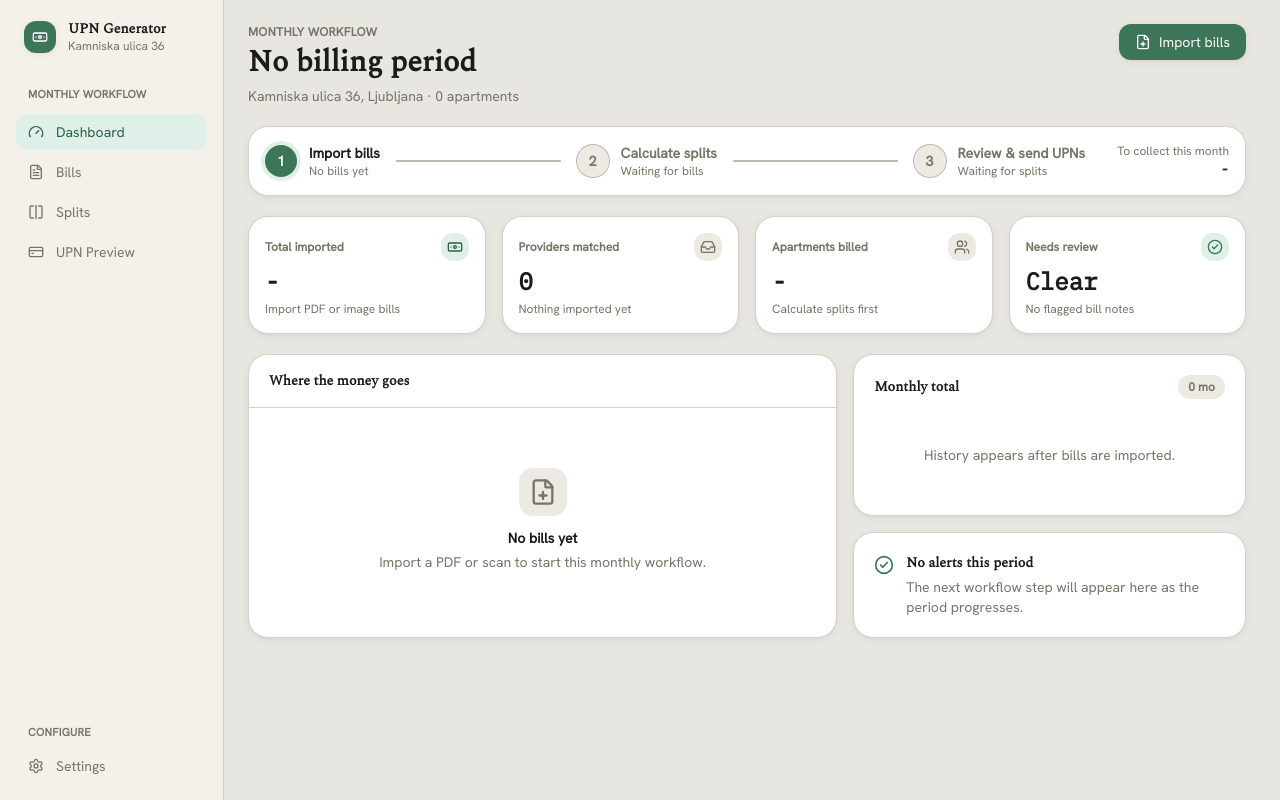
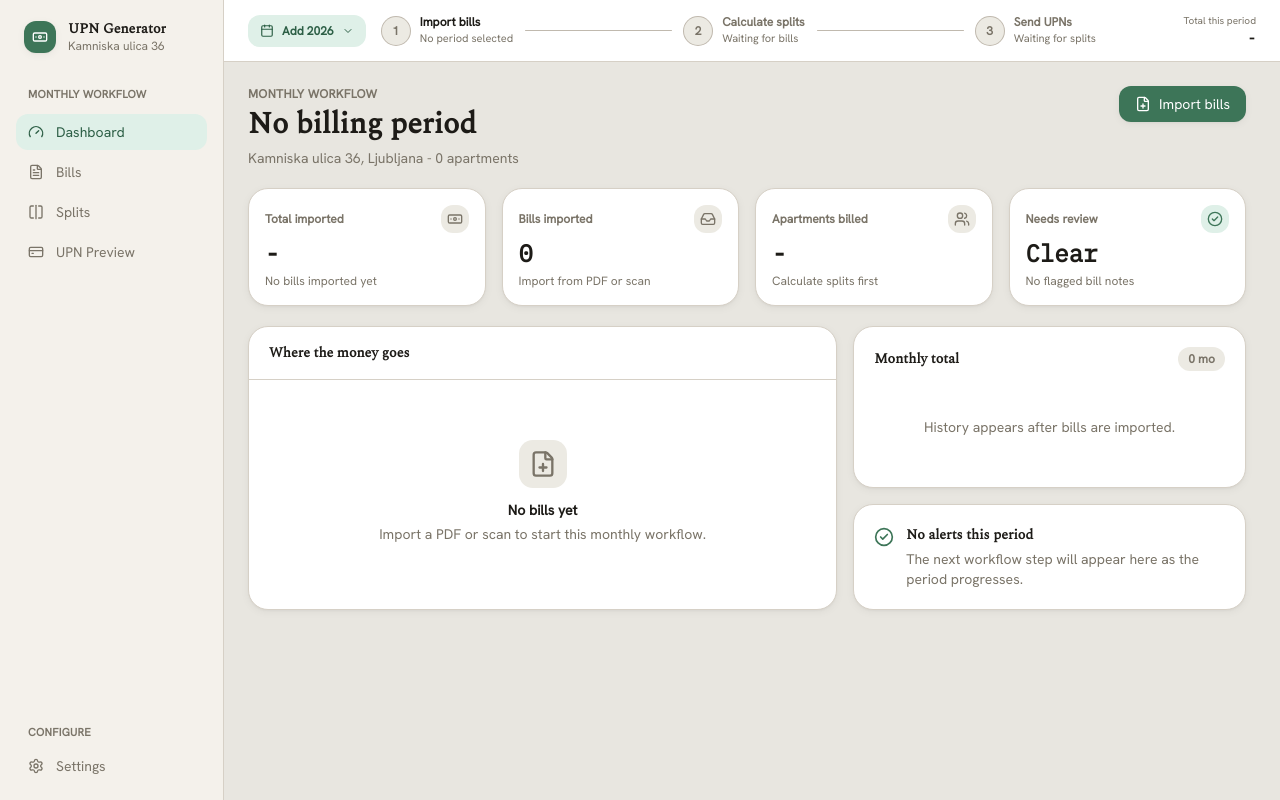
Before and after one commit to Bishi/upn-generator, a React (Vite) app: page / in a window 1280 px wide. Built offline with nearby package versions, Linux system fonts and the light colour scheme.

Commit message:
Update dashboard to refined workflow mock

```diff
--- /dev/null
+++ b/src/lib/upn-actions.ts
@@ -0,0 +1,32 @@
+import { open } from "@tauri-apps/plugin-dialog";
+import { ipc } from "@/lib/ipc";
+import type { EmailResult } from "@/lib/types";
+
+export type DownloadUpnResult = {
+  folder: string;
+  count: number;
+  paths: string[];
+};
+
+export async function downloadPeriodUpnPdfs(
+  billingPeriodId: number,
+): Promise<DownloadUpnResult | null> {
+  const folder = await open({
+    directory: true,
+    title: "Choose folder to save UPN PDFs",
+  });
+  if (!folder || typeof folder !== "string") return null;
+
+  const paths = await ipc.saveAllUpns(billingPeriodId, folder);
+  return {
+    folder,
+    count: paths.length,
+    paths,
+  };
+}
+
+export function sendPeriodEmails(
+  billingPeriodId: number,
+): Promise<EmailResult[]> {
+  return ipc.sendEmails(billingPeriodId);
+}
--- a/src/routes/__root.tsx
+++ b/src/routes/__root.tsx
@@ -74,6 +74,7 @@ function ShellContent() {
   const { allPeriods, selected } = useBillingPeriodSelection();
   const snapshot = useWorkflowSnapshot(selected?.id, allPeriods);
   const showContextBar =
+    location.pathname === "/" ||
     location.pathname.startsWith("/bills") ||
     location.pathname.startsWith("/splits") ||
     location.pathname.startsWith("/upn");
--- a/src/routes/index.tsx
+++ b/src/routes/index.tsx
@@ -1,22 +1,32 @@
 import { createFileRoute, Link } from "@tanstack/react-router";
-import { useMemo, type ReactNode } from "react";
+import { useMemo, useState, type ReactNode } from "react";
 import {
   AlertTriangle,
   ArrowRight,
   Banknote,
-  Check,
+  Building2,
   CheckCircle2,
+  Download,
+  Droplet,
   FilePlus,
+  Flame,
   Inbox,
   Layers,
+  Loader2,
   Send,
+  Sparkles,
+  Trash2,
   Users,
+  Wind,
+  Zap,
 } from "lucide-react";
 import { useBillingPeriodSelection } from "@/lib/billing-period-selection";
-import type { BillingPeriod } from "@/lib/types";
+import type { BillingPeriod, Provider } from "@/lib/types";
 import { formatEur, MONTHS } from "@/lib/types";
+import { downloadPeriodUpnPdfs, sendPeriodEmails } from "@/lib/upn-actions";
+import { useWorkflowSnapshot } from "@/lib/workflow-snapshot";
+import { Button } from "@/components/ui/button";
 import { Card } from "@/components/ui/card";
-import { useWorkflowSnapshot } from "@/lib/workflow-snapshot";
 
 export const Route = createFileRoute("/")({
   component: DashboardPage,
@@ -27,10 +37,23 @@ type PeriodTotal = {
   totalCents: number;
 };
 
+type ProviderRow = {
+  key: string;
+  label: string;
+  providerName: string;
+  total: number;
+  count: number;
+};
+
 function DashboardPage() {
   const { allPeriods, selected } = useBillingPeriodSelection();
   const snapshot = useWorkflowSnapshot(selected?.id, allPeriods);
   const { apartments, providers, bills, splits } = snapshot;
+  const [actionMessage, setActionMessage] = useState<string | null>(null);
+  const [actionError, setActionError] = useState(false);
+  const [sending, setSending] = useState(false);
+  const [downloading, setDownloading] = useState(false);
+
   const history = useMemo<PeriodTotal[]>(
     () =>
       [...allPeriods]
@@ -43,20 +66,16 @@ function DashboardPage() {
         .reverse()
         .map((period) => ({
           period,
-          totalCents:
-            snapshot.periodStatuses.get(period.id)?.totalCents ?? 0,
+          totalCents: snapshot.periodStatuses.get(period.id)?.totalCents ?? 0,
         })),
     [allPeriods, snapshot.periodStatuses],
   );
 
   const totalCents = bills.reduce((sum, bill) => sum + bill.amount_cents, 0);
   const apartmentsWithSplits = new Set(splits.map((split) => split.apartment_id)).size;
-  const needsReview = bills.filter((bill) => bill.parse_note?.trim()).length;
-  const importedProviderCount = new Set(
-    bills
-      .map((bill) => bill.provider_id)
-      .filter((providerId): providerId is number => providerId != null),
-  ).size;
+  const reviewBills = bills.filter((bill) => bill.parse_note?.trim());
+  const firstReviewBill = reviewBills[0] ?? null;
+  const needsReview = reviewBills.length;
   const unmatchedBillCount = bills.filter((bill) => bill.provider_id == null).length;
   const selectedLabel = selected
     ? `${MONTHS[selected.month - 1]} ${selected.year}`
@@ -66,28 +85,133 @@ function DashboardPage() {
   const splitsReady = splits.length > 0;
   const upnsReady = billsReady && splitsReady;
   const maxHistory = Math.max(1, ...history.map((entry) => entry.totalCents));
+  const selectedHistoryIndex = history.findIndex((entry) => entry.period.id === selected?.id);
+  const previousHistory =
+    selectedHistoryIndex > 0 ? history[selectedHistoryIndex - 1] : null;
+  const monthlyDelta =
+    previousHistory && previousHistory.totalCents > 0
+      ? ((totalCents - previousHistory.totalCents) / previousHistory.totalCents) * 100
+      : null;
+  const totalDetail =
+    !billsReady
+      ? "No bills imported yet"
+      : monthlyDelta != null
+        ? `${monthlyDelta >= 0 ? "+" : ""}${monthlyDelta.toFixed(1)}% vs ${
+            MONTHS[previousHistory!.period.month - 1]
+          }`
+        : `${bills.length} source bill${bills.length === 1 ? "" : "s"}`;
+  const expectedBillCount = providers.length || bills.length;
+  const billsImportedValue = billsReady
+    ? expectedBillCount > 0
+      ? `${bills.length} / ${expectedBillCount}`
+      : String(bills.length)
+    : expectedBillCount > 0
+      ? `0 / ${expectedBillCount}`
+      : "0";
+  const billsImportedDetail = !billsReady
+    ? "Import from PDF or scan"
+    : unmatchedBillCount > 0
+      ? `${unmatchedBillCount} bill${unmatchedBillCount === 1 ? "" : "s"} unmatched`
+      : "All providers detected";
+  const apartmentsBilledDetail =
+    splitsReady && apartments.length > 0 && apartmentsWithSplits >= apartments.length
+      ? "100% of m2 allocated"
+      : splitsReady
+        ? `${apartmentsWithSplits} of ${apartments.length} apartments allocated`
+        : "Calculate splits first";
+  const reviewLabel =
+    firstReviewBill?.provider_name ??
+    firstReviewBill?.creditor_name ??
+    firstReviewBill?.source_filename ??
+    "Bill";
+  const reviewNote = firstReviewBill?.parse_note?.trim() ?? "";
 
-  const primaryAction = !billsReady
-    ? { to: "/bills" as const, label: "Import bills", icon: <FilePlus className="size-4" /> }
-    : !splitsReady
-      ? { to: "/splits" as const, label: "Calculate splits", icon: <Layers className="size-4" /> }
-      : { to: "/upn" as const, label: "Review & send", icon: <Send className="size-4" /> };
+  const providerById = useMemo(
+    () =>
+      new Map(
+        providers
+          .filter((provider): provider is Provider & { id: number } => provider.id != null)
+          .map((provider) => [provider.id, provider]),
+      ),
+    [providers],
+  );
 
-  const providerRows = useMemo(() => {
-    const byProvider = new Map<string, { total: number; count: number }>();
+  const providerRows = useMemo<ProviderRow[]>(() => {
+    const byProvider = new Map<string, ProviderRow>();
+
     for (const bill of bills) {
-      const key =
-        bill.provider_name ?? (bill.creditor_name || bill.source_filename);
-      const current = byProvider.get(key) ?? { total: 0, count: 0 };
+      const provider = bill.provider_id != null ? providerById.get(bill.provider_id) : null;
+      const key = provider?.id != null ? `provider-${provider.id}` : `bill-${bill.id}`;
+      const label =
+        provider?.service_type?.trim() ||
+        provider?.name?.trim() ||
+        bill.provider_name?.trim() ||
+        bill.creditor_name?.trim() ||
+        bill.source_filename;
+      const providerName =
+        provider?.name?.trim() ||
+        bill.provider_name?.trim() ||
+        bill.creditor_name?.trim() ||
+        bill.source_filename;
+      const current =
+        byProvider.get(key) ?? {
+          key,
+          label,
+          providerName,
+          total: 0,
+          count: 0,
+        };
+
       byProvider.set(key, {
+        ...current,
         total: current.total + bill.amount_cents,
         count: current.count + 1,
       });
     }
-    return [...byProvider.entries()]
-      .map(([label, value]) => ({ label, ...value }))
-      .sort((a, b) => b.total - a.total);
-  }, [bills]);
+
+    return [...byProvider.values()].sort((a, b) => b.total - a.total);
+  }, [bills, providerById]);
+
+  const handleDownload = async () => {
+    if (!selected?.id) return;
+    setActionMessage(null);
+    setActionError(false);
+    setDownloading(true);
+    try {
+      const result = await downloadPeriodUpnPdfs(selected.id);
+      if (result) {
+        setActionMessage(`Saved ${result.count} PDF(s) to ${result.folder}`);
+      }
+    } catch (error) {
+      setActionError(true);
+      setActionMessage(String(error));
+    } finally {
+      setDownloading(false);
+    }
+  };
+
+  const handleSendEmails = async () => {
+    if (!selected?.id) return;
+    setActionMessage(null);
+    setActionError(false);
+    setSending(true);
+    try {
+      const results = await sendPeriodEmails(selected.id);
+      const sentCount = results.filter((result) => result.success).length;
+      const failedCount = results.length - sentCount;
+      setActionMessage(
+        failedCount > 0
+          ? `Sent ${sentCount} email(s), ${failedCount} failed.`
+          : `Sent ${sentCount} email(s).`,
+      );
+      setActionError(failedCount > 0);
+    } catch (error) {
+      setActionError(true);
+      setActionMessage(String(error));
+    } finally {
+      setSending(false);
+    }
+  };
 
   return (
     <div className="flex flex-col gap-5">
@@ -98,109 +222,73 @@ function DashboardPage() {
           </div>
           <h2 className="mt-1 text-3xl font-semibold leading-tight">{selectedLabel}</h2>
           <p className="mt-1 text-sm text-muted-foreground">
-            {buildingLabel} · {apartments.length} apartment{apartments.length === 1 ? "" : "s"}
+            {buildingLabel} - {apartments.length} apartment
+            {apartments.length === 1 ? "" : "s"}
           </p>
         </div>
-        <div className="flex flex-wrap gap-2">
-          {upnsReady && (
-            <Link
-              to="/bills"
-              className="inline-flex h-9 items-center justify-center gap-2 rounded-md border border-input bg-card px-4 text-sm font-medium shadow-card transition-colors hover:bg-accent hover:text-accent-foreground"
-            >
-              <FilePlus className="size-4" />
-              Import more
-            </Link>
-          )}
-          <Link
-            to={primaryAction.to}
-            className="inline-flex h-9 items-center justify-center gap-2 rounded-md bg-primary px-4 text-sm font-medium text-primary-foreground shadow-card transition-colors hover:bg-primary/90"
-          >
-            {primaryAction.icon}
-            {primaryAction.label}
-          </Link>
-        </div>
+
+        <DashboardActions
+          billsReady={billsReady}
+          splitsReady={splitsReady}
+          selectedPeriodId={selected?.id ?? null}
+          sending={sending}
+          downloading={downloading}
+          onDownload={handleDownload}
+          onSend={handleSendEmails}
+        />
       </section>
 
-      <Card className="p-4">
-        <div className="flex flex-wrap items-center gap-4">
-          <WorkflowStep
-            state={billsReady ? "done" : "now"}
-            number={1}
-            label="Import bills"
-            detail={
-              billsReady
-                ? `${bills.length} bill${bills.length === 1 ? "" : "s"} imported`
-                : "No bills yet"
-            }
-          />
-          <StepRail done={billsReady} />
-          <WorkflowStep
-            state={splitsReady ? "done" : billsReady ? "now" : "todo"}
-            number={2}
-            label="Calculate splits"
-            detail={
-              splitsReady
-                ? `${apartmentsWithSplits} apartment${apartmentsWithSplits === 1 ? "" : "s"} split`
-                : "Waiting for bills"
-            }
-          />
-          <StepRail done={splitsReady} />
-          <WorkflowStep
-            state={upnsReady ? "now" : "todo"}
-            number={3}
-            label="Review & send UPNs"
-            detail={upnsReady ? "Apartment packets ready" : "Waiting for splits"}
-          />
-          <div className="ml-auto min-w-32 text-right">
-            <div className="text-xs text-muted-foreground">To collect this month</div>
-            <div className="font-mono text-sm font-semibold">
-              {billsReady ? `${formatEur(totalCents)} EUR` : "-"}
-            </div>
-          </div>
+      {actionMessage && (
+        <div
+          className={`rounded-md border px-4 py-3 text-sm ${
+            actionError
+              ? "border-danger/30 bg-danger-soft text-danger"
+              : "border-success/30 bg-success-soft text-success"
+          }`}
+        >
+          {actionMessage}
         </div>
-      </Card>
+      )}
 
       <div className="grid gap-4 lg:grid-cols-4">
         <StatTile
           icon={<Banknote className="size-4" />}
           label={splitsReady ? "Total this month" : "Total imported"}
           value={billsReady ? `${formatEur(totalCents)} EUR` : "-"}
-          detail={billsReady ? `${bills.length} source bill${bills.length === 1 ? "" : "s"}` : "Import PDF or image bills"}
-          tone="accent"
+          detail={totalDetail}
+          tone={billsReady ? "accent" : "neutral"}
         />
         <StatTile
           icon={<Inbox className="size-4" />}
-          label="Providers matched"
-          value={
-            billsReady
-              ? providers.length > 0
-                ? `${importedProviderCount} / ${providers.length}`
-                : String(importedProviderCount)
-              : "0"
-          }
-          detail={
-            billsReady
-              ? `${bills.length} bill${bills.length === 1 ? "" : "s"} imported${
-                  unmatchedBillCount > 0
-                    ? `, ${unmatchedBillCount} unmatched`
-                    : ""
-                }`
-              : "Nothing imported yet"
-          }
+          label="Bills imported"
+          value={billsImportedValue}
+          detail={billsImportedDetail}
           tone={billsReady ? "good" : "neutral"}
         />
         <StatTile
           icon={<Users className="size-4" />}
           label="Apartments billed"
           value={splitsReady ? String(apartmentsWithSplits) : "-"}
-          detail={splitsReady ? "Ready for packet preview" : "Calculate splits first"}
+          detail={apartmentsBilledDetail}
           tone={splitsReady ? "good" : "neutral"}
         />
         <StatTile
-          icon={needsReview > 0 ? <AlertTriangle className="size-4" /> : <CheckCircle2 className="size-4" />}
+          icon={
+            needsReview > 0 ? (
+              <AlertTriangle className="size-4" />
+            ) : (
+              <CheckCircle2 className="size-4" />
+            )
+          }
           label="Needs review"
-          value={snapshot.loading ? "Checking" : needsReview > 0 ? `${needsReview} bill${needsReview === 1 ? "" : "s"}` : "Clear"}
-          detail={needsReview > 0 ? "OCR or parser note present" : "No flagged bill notes"}
+          value={
+            snapshot.loading
+              ? "Checking"
+              : needsReview > 0
+                ? `${needsReview} bill${needsReview === 1 ? "" : "s"}`
+                : "Clear"
+          }
+          detail={needsReview > 0 ? reviewLabel : "No flagged bill notes"}
           tone={needsReview > 0 ? "warn" : "good"}
         />
       </div>
@@ -210,7 +298,9 @@ function DashboardPage() {
           <div className="flex items-baseline justify-between border-b border-border px-5 py-4">
             <h3 className="text-sm font-semibold">Where the money goes</h3>
             <span className="text-xs text-muted-foreground">
-              {providerRows.length > 0 ? `${providerRows.length} provider${providerRows.length === 1 ? "" : "s"}` : ""}
+              {providerRows.length > 0
+                ? `${providerRows.length} provider${providerRows.length === 1 ? "" : "s"}`
+                : ""}
             </span>
           </div>
           {providerRows.length === 0 ? (
@@ -223,12 +313,19 @@ function DashboardPage() {
             <div className="divide-y divide-border px-5 py-2">
               {providerRows.map((provider) => {
                 const share = totalCents > 0 ? provider.total / totalCents : 0;
+                const ProviderIcon = serviceIconFor(provider.label, provider.providerName);
                 return (
-                  <div key={provider.label} className="grid grid-cols-[minmax(140px,1fr)_minmax(120px,220px)_100px_44px] items-center gap-3 py-3 text-sm">
+                  <div
+                    key={provider.key}
+                    className="grid grid-cols-[30px_minmax(120px,1fr)_minmax(100px,220px)_100px_44px] items-center gap-3 py-3 text-sm"
+                  >
+                    <span className="grid size-8 place-items-center rounded-md bg-surface-3 text-muted-foreground">
+                      <ProviderIcon className="size-4" />
+                    </span>
                     <div className="min-w-0">
                       <div className="truncate font-semibold">{provider.label}</div>
-                      <div className="text-xs text-muted-foreground">
-                        {provider.count} bill{provider.count === 1 ? "" : "s"}
+                      <div className="truncate text-xs text-muted-foreground">
+                        {provider.providerName}
                       </div>
                     </div>
                     <div className="h-1.5 overflow-hidden rounded-full bg-surface-3">
@@ -252,11 +349,18 @@ function DashboardPage() {
 
         <div className="flex flex-col gap-4">
           <Card className="p-5">
-            <div className="mb-4 flex items-baseline justify-between">
+            <div className="mb-4 flex items-baseline justify-between gap-3">
               <h3 className="text-sm font-semibold">Monthly total</h3>
-              <span className="rounded-full bg-surface-3 px-2.5 py-1 text-xs font-semibold text-muted-foreground">
-                {history.length} mo
-              </span>
+              <div className="flex items-baseline gap-2">
+                {billsReady && (
+                  <span className="font-mono text-sm font-semibold">
+                    {formatEur(totalCents)} EUR
+                  </span>
+                )}
+                <span className="rounded-full bg-surface-3 px-2.5 py-1 text-xs font-semibold text-muted-foreground">
+                  {history.length} mo
+                </span>
+              </div>
             </div>
             <div className="flex h-20 items-end gap-2">
               {history.length === 0 ? (
@@ -265,13 +369,19 @@ function DashboardPage() {
                 </div>
               ) : (
                 history.map((entry) => (
-                  <div key={entry.period.id} className="flex h-full flex-1 flex-col justify-end gap-1">
+                  <div
+                    key={entry.period.id}
+                    className="flex h-full flex-1 flex-col justify-end gap-1"
+                  >
                     <div
                       className={`min-h-1 rounded-t ${
                         entry.period.id === selected?.id ? "bg-primary" : "bg-accent-soft-2"
                       }`}
                       style={{
-                        height: `${Math.max(6, Math.round((entry.totalCents / maxHistory) * 60))}px`,
+                        height: `${Math.max(
+                          6,
+                          Math.round((entry.totalCents / maxHistory) * 60),
+                        )}px`,
                       }}
                     />
                     <span className="text-center text-[10px] text-muted-foreground">
@@ -283,7 +393,11 @@ function DashboardPage() {
             </div>
           </Card>
 
-          <Card className={`p-5 ${needsReview > 0 ? "border-warning bg-warning-soft" : ""}`}>
+          <Card
+            className={`p-5 ${
+              needsReview > 0 ? "border-warning bg-warning-soft" : ""
+            }`}
+          >
             <div className="flex gap-3">
               <span
                 className={`mt-0.5 ${
@@ -297,12 +411,18 @@ function DashboardPage() {
                 )}
               </span>
               <div>
-                <h3 className={`text-sm font-semibold ${needsReview > 0 ? "text-warning" : ""}`}>
-                  {needsReview > 0 ? `${needsReview} bill needs review` : "No alerts this period"}
+                <h3
+                  className={`text-sm font-semibold ${
+                    needsReview > 0 ? "text-warning" : ""
+                  }`}
+                >
+                  {needsReview > 0
+                    ? `${needsReview} bill${needsReview === 1 ? "" : "s"} needs review`
+                    : "No alerts this period"}
                 </h3>
                 <p className="mt-1 text-sm text-muted-foreground">
                   {needsReview > 0
-                    ? "Open Bills to verify parser and OCR notes before sending UPN packets."
+                    ? `${reviewLabel} - ${reviewNote || "Verify parser and OCR notes before sending UPN packets."}`
                     : upnsReady
                       ? "Bills and splits are ready for UPN preview."
                       : "The next workflow step will appear here as the period progresses."}
@@ -325,48 +445,89 @@ function DashboardPage() {
   );
 }
 
-function WorkflowStep({
-  state,
-  number,
-  label,
-  detail,
+function DashboardActions({
+  billsReady,
+  splitsReady,
+  selectedPeriodId,
+  sending,
+  downloading,
+  onDownload,
+  onSend,
 }: {
-  state: "done" | "now" | "todo";
-  number: number;
-  label: string;
-  detail: string;
+  billsReady: boolean;
+  splitsReady: boolean;
+  selectedPeriodId: number | null;
+  sending: boolean;
+  downloading: boolean;
+  onDownload: () => Promise<void>;
+  onSend: () => Promise<void>;
 }) {
+  if (!billsReady) {
+    return (
+      <Link
+        to="/bills"
+        className="inline-flex h-9 items-center justify-center gap-2 rounded-md bg-primary px-4 text-sm font-medium text-primary-foreground shadow-card transition-colors hover:bg-primary/90"
+      >
+        <FilePlus className="size-4" />
+        Import bills
+      </Link>
+    );
+  }
+
+  if (!splitsReady) {
+    return (
+      <div className="flex flex-wrap gap-2">
+        <Link
+          to="/bills"
+          className="inline-flex h-9 items-center justify-center gap-2 rounded-md border border-input bg-card px-4 text-sm font-medium shadow-card transition-colors hover:bg-accent hover:text-accent-foreground"
+        >
+          <FilePlus className="size-4" />
+          Import more
+        </Link>
+        <Link
+          to="/splits"
+          className="inline-flex h-9 items-center justify-center gap-2 rounded-md bg-primary px-4 text-sm font-medium text-primary-foreground shadow-card transition-colors hover:bg-primary/90"
+        >
+          <Layers className="size-4" />
+          Calculate splits
+        </Link>
+      </div>
+    );
+  }
+
   return (
-    <div className="flex items-center gap-3">
-      <div
-        className={`grid size-8 shrink-0 place-items-center rounded-full text-sm font-bold ${
-          state === "done"
-            ? "bg-success text-primary-foreground"
-            : state === "now"
-              ? "bg-primary text-primary-foreground ring-4 ring-accent-soft"
-              : "bg-surface-3 text-muted-foreground ring-1 ring-border-2"
-        }`}
+    <div className="flex flex-wrap gap-2">
+      <Button
+        variant="outline"
+        onClick={() => void onDownload()}
+        disabled={!selectedPeriodId || downloading}
       >
-        {state === "done" ? <Check className="size-4" /> : number}
-      </div>
-      <div>
-        <div className={`text-sm font-semibold ${state === "todo" ? "text-muted-foreground" : ""}`}>
-          {label}
-        </div>
-        <div className="text-xs text-muted-foreground">{detail}</div>
-      </div>
+        {downloading ? <Loader2 className="animate-spin" /> : <Download />}
+        {downloading ? "Saving..." : "Download PDFs"}
+      </Button>
+      <Button onClick={() => void onSend()} disabled={!selectedPeriodId || sending}>
+        {sending ? <Loader2 className="animate-spin" /> : <Send />}
+        {sending ? "Sending..." : "Send all emails"}
+      </Button>
     </div>
   );
 }
 
-function StepRail({ done }: { done: boolean }) {
-  return (
-    <div
-      className={`hidden h-0.5 min-w-8 flex-1 rounded-full lg:block ${
-        done ? "bg-success" : "bg-border-2"
-      }`}
-    />
-  );
+function serviceIconFor(label: string, providerName: string) {
+  const value = `${label} ${providerName}`.toLowerCase();
+
+  if (value.includes("elektr") || value.includes("electric")) return Zap;
+  if (value.includes("voda") || value.includes("water")) return Droplet;
+  if (value.includes("gas") || value.includes("plin") || value.includes("energetika")) {
+    return Flame;
+  }
+  if (value.includes("snaga") || value.includes("waste") || value.includes("trash")) {
+    return Trash2;
+  }
+  if (value.includes("clean") || value.includes("cisc")) return Sparkles;
+  if (value.includes("chimney") || value.includes("dimnik")) return Wind;
+
+  return Building2;
 }
 
 function StatTile({
```
Also changed, not shown: src/components/WorkflowContextBar.tsx (+11 -5 lines), src/routes/upn.tsx (+10 -11 lines), 1 other file (tests, documents, lock files or other folders).
